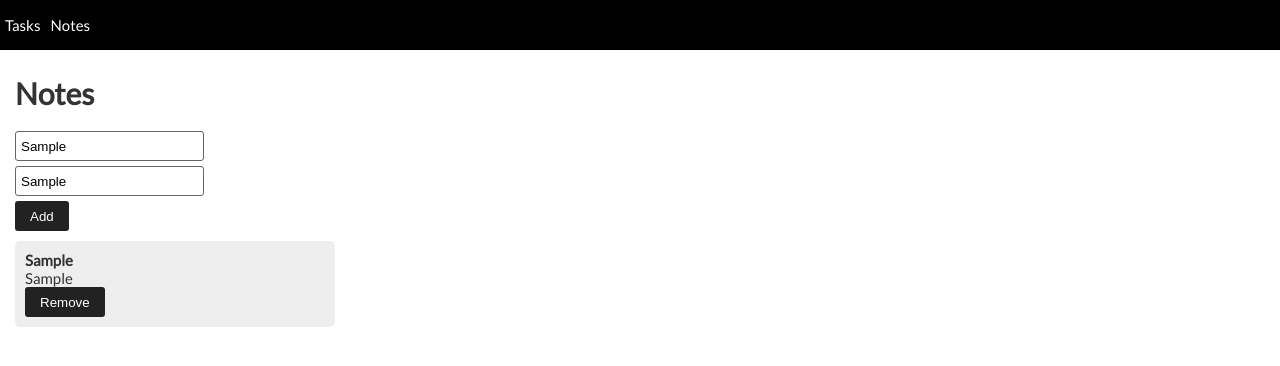
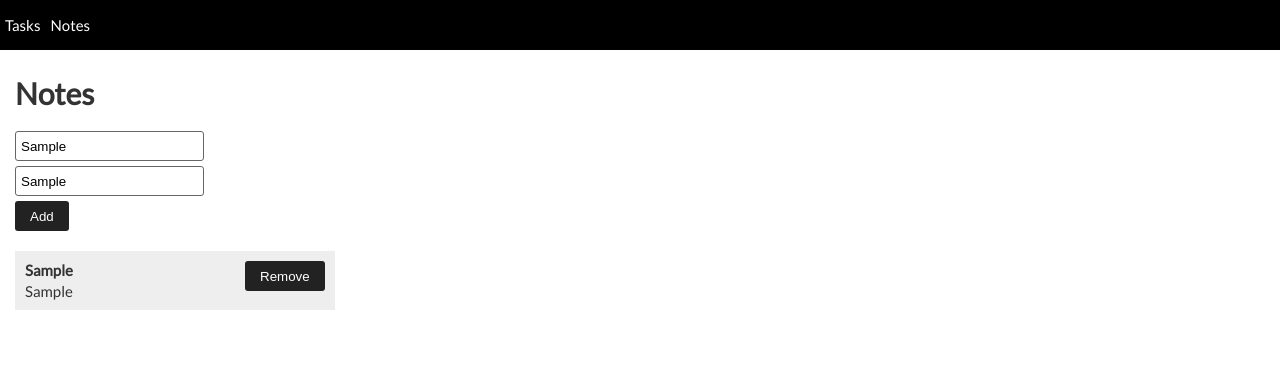
Before and after one commit to toaderflorin/hooks-store, a React (Create React App) app: page /notes in a window 1280 px wide. Both pictures are taken after typing "Sample", "Sample" into the empty fields and a click on the button "Add". Shown: the top 366 px of the page. Built offline with nearby package versions, Linux system fonts and the light colour scheme.

Commit message:
Styled the note.

```diff
--- a/src/modules/notes/components/Notes.css
+++ b/src/modules/notes/components/Notes.css
@@ -12,8 +12,15 @@
 }
 
 .note {
+  display: grid;
+  grid-template-columns: 1fr 80px;
+  background-color: #eee;
+  width: 300px;
   padding: 10px;
-  width: 300px;
-  border-radius: 5px;
-  background-color: #eee;
 }
+
+.note-inner {
+  display: flex;
+  flex-direction: column;
+  gap: 3px;
+}
--- a/src/modules/notes/components/Notes.tsx
+++ b/src/modules/notes/components/Notes.tsx
@@ -38,6 +38,8 @@ export default function Notes() {
         </div>
       </div>
 
+      <div className="space" />
+
       <div id="note-container">
         {notes.length === 0 && (
           <div>
@@ -48,10 +50,8 @@ export default function Notes() {
         {notes.map((note: Note) => {
           return (
             <div className="note" key={note.id}>
-              <div>
+              <div className="note-inner">
                 <b>{note.title}</b>
-              </div>
-              <div>
                 <span>{note.description}</span>
               </div>
               <div>
--- a/src/modules/tasks/components/Tasks.tsx
+++ b/src/modules/tasks/components/Tasks.tsx
@@ -26,7 +26,7 @@ export default function Tasks() {
   return (
     <div className="screen">
       <h1>Tasks</h1>
-      <div id>
+      <div>
         <input ref={descriptionInputRef} placeholder="Task description" type="text" />
         <button onClick={addTaskClick}>Add</button>
       </div>
```
Also changed, not shown: 1 other file (tests, documents, lock files or other folders).
